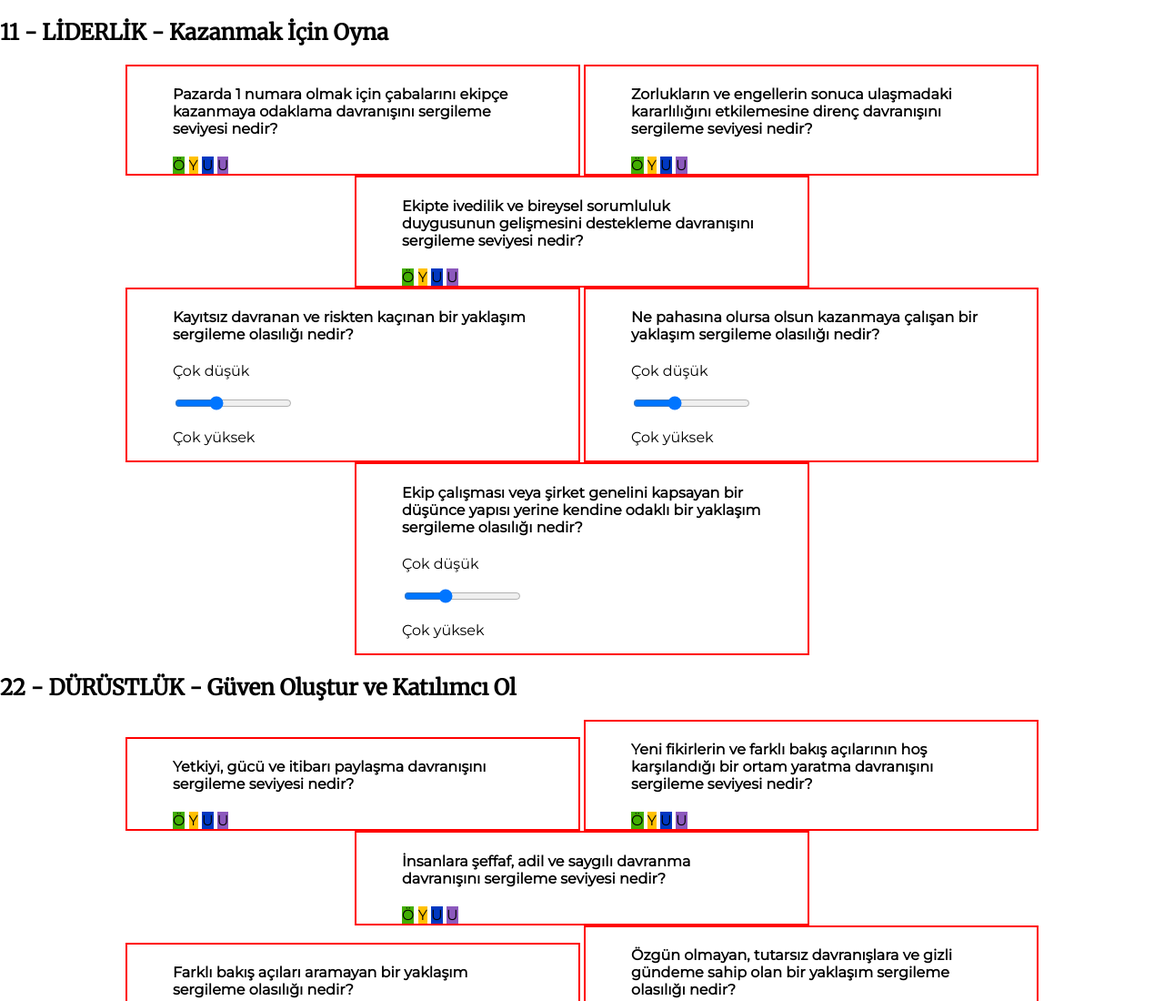
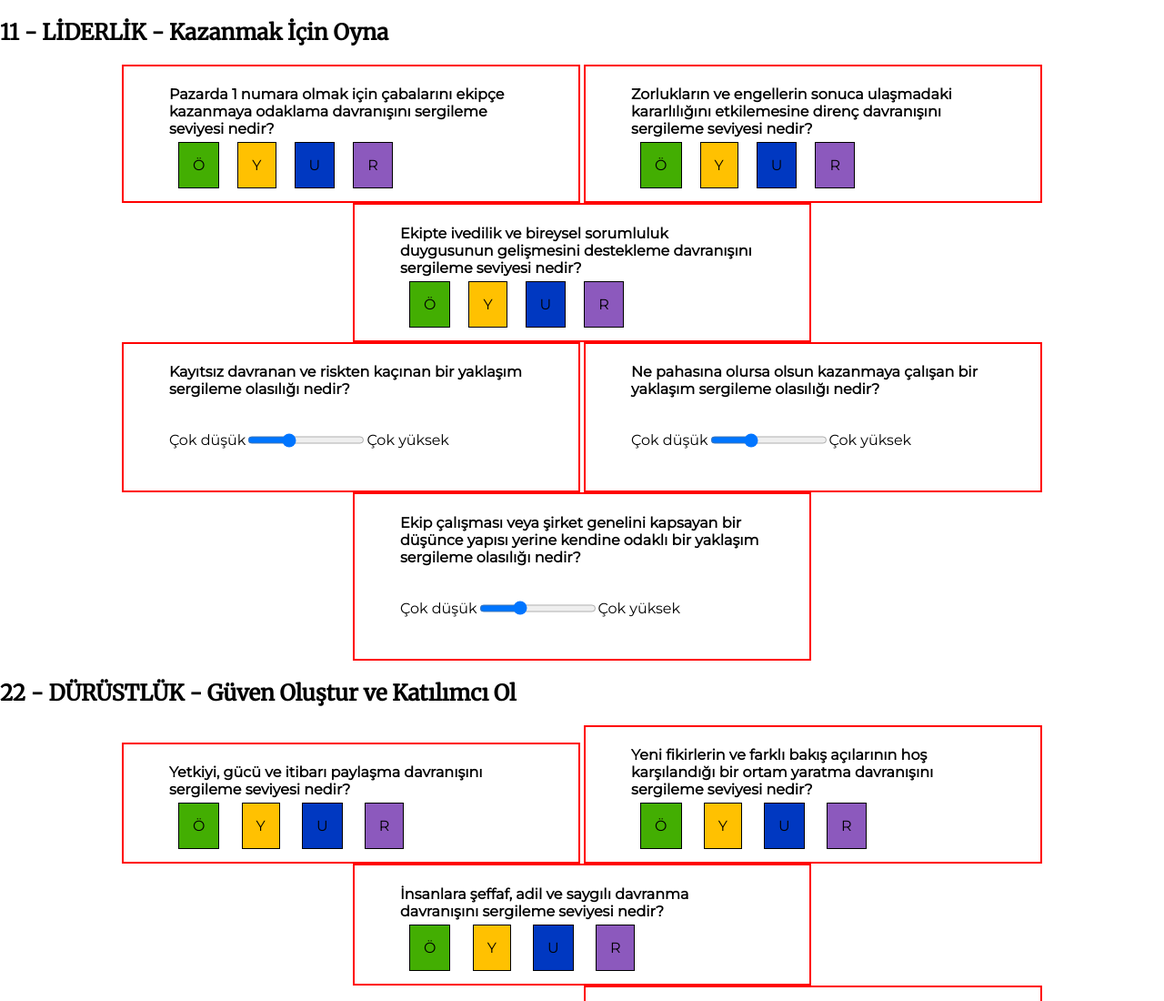
Before and after one commit to ayirtman/grandProject, a plain HTML site: page index.html in a window 1280 px wide. Shown: the top 1100 px of the page at 91% size. Drawn offline with Linux system fonts and the light colour scheme.

Commit message:
ilk kısım tamamlandı

```diff
--- a/index.html
+++ b/index.html
@@ -13,56 +13,92 @@
     <div class="container">
       <div class="card">
         <h4>Pazarda 1 numara olmak için çabalarını ekipçe kazanmaya odaklama davranışını sergileme seviyesi nedir?</h4>
+        <div class="input">
+          <div class="selection-container">
             <input type="radio" name="q1" id="a1">
             <label for="a1" class="green-bg">Ö</label>
+          </div>
+          <div class="selection-container">
             <input type="radio" name="q1" id="a2">
             <label for="a2" class="orange-bg">Y</label>
+          </div>
+          <div class="selection-container">
             <input type="radio" name="q1" id="a3">
             <label for="a3" class="blue-bg">U</label>
+          </div>
+          <div class="selection-container">
             <input type="radio" name="q1" id="a4">
-        <label for="a4" class="purple-bg">U</label>
+            <label for="a4" class="purple-bg">R</label>
+          </div>
+        </div>
       </div>
       <div class="card">
         <h4>Zorlukların ve engellerin sonuca ulaşmadaki kararlılığını etkilemesine direnç davranışını sergileme seviyesi nedir?</h4>
+        <div class="input">
+          <div class="selection-container">
             <input type="radio" name="q2" id="a5">
             <label for="a5" class="green-bg">Ö</label>
+          </div>
+          <div class="selection-container">
             <input type="radio" name="q2" id="a6">
             <label for="a6" class="orange-bg">Y</label>
+          </div>
+          <div class="selection-container">
             <input type="radio" name="q2" id="a7">
             <label for="a7" class="blue-bg">U</label>
+          </div>
+          <div class="selection-container">
             <input type="radio" name="q2" id="a8">
-        <label for="a8" class="purple-bg">U</label>
+            <label for="a8" class="purple-bg">R</label>
+          </div>
+        </div>
       </div>
       <div class="card">
         <h4>Ekipte ivedilik ve bireysel sorumluluk duygusunun gelişmesini destekleme davranışını sergileme seviyesi nedir?</h4>
+        <div class="input">
+          <div class="selection-container">
             <input type="radio" name="q3" id="a9">
             <label for="a9" class="green-bg">Ö</label>
+          </div>
+          <div class="selection-container">
             <input type="radio" name="q3" id="a10">
             <label for="a10" class="orange-bg">Y</label>
+          </div>
+          <div class="selection-container">
             <input type="radio" name="q3" id="a11">
             <label for="a11" class="blue-bg">U</label>
+          </div>
+          <div class="selection-container">
             <input type="radio" name="q3" id="a12">
-        <label for="a12" class="purple-bg">U</label>
+            <label for="a12" class="purple-bg">R</label>
+          </div>
+        </div>
       </div>
     </div>
     <div class="container">
       <div class="card">
     		<h4>Kayıtsız davranan ve riskten kaçınan bir yaklaşım sergileme olasılığı nedir?</h4>
+        <div class="input">
           <p>Çok düşük</p>
           <input type="range" name="q4" id="a13" value="2" min="1" max="4">
           <p>Çok yüksek</p>
         </div>
+      </div>
       <div class="card">
         <h4>Ne pahasına olursa olsun kazanmaya çalışan bir yaklaşım sergileme olasılığı nedir?</h4>
+        <div class="input">
           <p>Çok düşük</p>
           <input type="range" name="q5" id="a14" value="2" min="1" max="4">
           <p>Çok yüksek</p>
         </div>
+      </div>
     	<div class="card">
     		<h4>Ekip çalışması veya şirket genelini kapsayan bir düşünce yapısı yerine kendine odaklı bir yaklaşım sergileme olasılığı nedir?</h4>
+        <div class="input">
           <p>Çok düşük</p>
           <input type="range" name="q6" id="a15" value="2" min="1" max="4">
           <p>Çok yüksek</p>
+        </div>
       </div>
     </div>
 		<h2>22 - DÜRÜSTLÜK - Güven Oluştur ve Katılımcı Ol</h2>
@@ -76,7 +112,7 @@
         <input type="radio" name="q7" id="a18">
         <label for="a18" class="blue-bg">U</label>
         <input type="radio" name="q7" id="a19">
-        <label for="a19" class="purple-bg">U</label>
+        <label for="a19" class="purple-bg">R</label>
       </div>
   		<div class="card">
         <h4>Yeni fikirlerin ve farklı bakış açılarının hoş karşılandığı bir ortam yaratma davranışını sergileme seviyesi nedir?</h4>
@@ -87,7 +123,7 @@
         <input type="radio" name="q8" id="a22">
         <label for="a22" class="blue-bg">U</label>
         <input type="radio" name="q8" id="a23">
-        <label for="a23" class="purple-bg">U</label>
+        <label for="a23" class="purple-bg">R</label>
       </div>
       <div class="card">
         <h4>İnsanlara şeffaf, adil ve saygılı davranma davranışını sergileme seviyesi nedir?</h4>
@@ -98,7 +134,7 @@
         <input type="radio" name="q9" id="a26">
         <label for="a26" class="blue-bg">U</label>
         <input type="radio" name="q9" id="a27">
-        <label for="a27" class="purple-bg">U</label>
+        <label for="a27" class="purple-bg">R</label>
       </div>
     </div>
     <div class="container">
@@ -132,7 +168,7 @@
         <input type="radio" name="q13" id="a33">
         <label for="a33" class="blue-bg">U</label>
         <input type="radio" name="q13" id="a34">
-        <label for="a34" class="purple-bg">U</label>
+        <label for="a34" class="purple-bg">R</label>
       </div>
       <div class="card">
         <h4>Yeni fikirler, yeni uygulamalar ve yeni çalışma şekilleri deneme davranışını sergileme seviyesi nedir?</h4>
@@ -143,7 +179,7 @@
         <input type="radio" name="q14" id="a37">
         <label for="a37" class="blue-bg">U</label>
         <input type="radio" name="q14" id="a38">
-        <label for="a38" class="purple-bg">U</label>
+        <label for="a38" class="purple-bg">R</label>
       </div>
       <div class="card">
         <h4>Tekrar etme ve hatalardan ders çıkarma yoluyla sonuç elde etme davranışını sergileme seviyesi nedir?</h4>
@@ -154,7 +190,7 @@
         <input type="radio" name="q15" id="a41">
         <label for="a41" class="blue-bg">U</label>
         <input type="radio" name="q15" id="a42">
-        <label for="a42" class="purple-bg">U</label>
+        <label for="a42" class="purple-bg">R</label>
       </div>
     </div>
     <div class="container">
@@ -188,7 +224,7 @@
         <input type="radio" name="q19" id="a48">
         <label for="a48" class="blue-bg">U</label>
         <input type="radio" name="q19" id="a49">
-        <label for="a49" class="purple-bg">U</label>
+        <label for="a49" class="purple-bg">R</label>
       </div>
       <div class="card">
         <h4>Her konuyu ivedilikle ve bitirme taahhüdüyle ele alma davranışını sergileme seviyesi nedir?</h4>
@@ -199,7 +235,7 @@
         <input type="radio" name="q20" id="a52">
         <label for="a52" class="blue-bg">U</label>
         <input type="radio" name="q20" id="a53">
-        <label for="a53" class="purple-bg">U</label>
+        <label for="a53" class="purple-bg">R</label>
       </div>
       <div class="card">
         <h4>Karmaşık bilgileri anlama ve diğer insanların işlerini yapabilmesi için konuya netlik kazandırarak bilgileri basitleştirme davranışını sergileme seviyesi nedir?</h4>
@@ -210,7 +246,7 @@
         <input type="radio" name="q21" id="a56">
         <label for="a56" class="blue-bg">U</label>
         <input type="radio" name="q21" id="a57">
-        <label for="a57" class="purple-bg">U</label>
+        <label for="a57" class="purple-bg">R</label>
       </div>
     </div>
     <div class="container">
--- a/master.css
+++ b/master.css
@@ -1,6 +1,3 @@
-*{
-  box-sizing: border-box;
-}
 
 body{
   margin: 0;
@@ -32,13 +29,25 @@ h2{
   text-align: center;
 }
 .card{
-  max-width: 500px;
+  width: 400px;
   display: inline-block;
   text-align: left;
-  padding: 0 50px;
+  padding: 0 50px 30px;
   border: 2px solid red;
 }
 
-input[type=radio]{
+.input{
+  display: flex;
+}
+
+input[type="radio"]{
   display: none;
 }
+
+label{
+  margin: 0 10px;
+  border: 1px solid black;
+  height: 30px;
+  width: 30px;
+  padding: 15px;
+}
```
Lines whose indentation alone changed are shown as unchanged.
